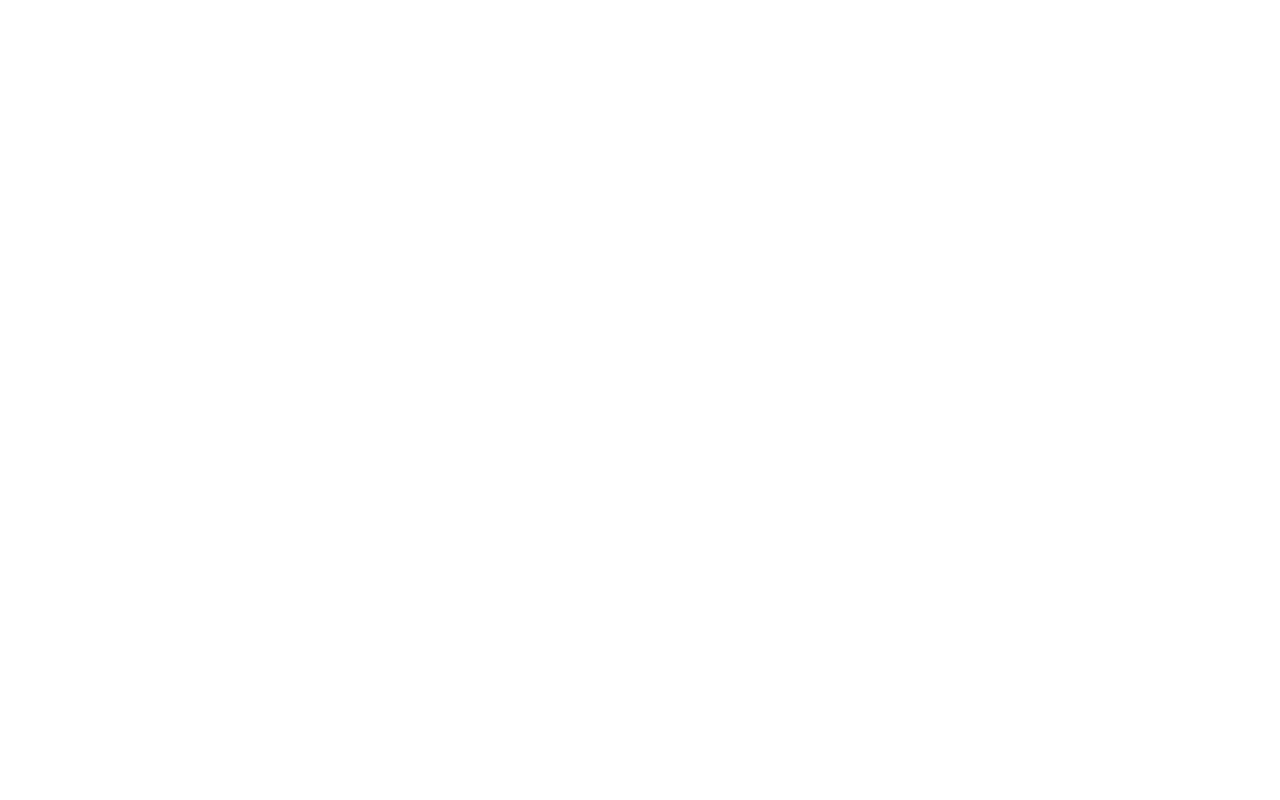
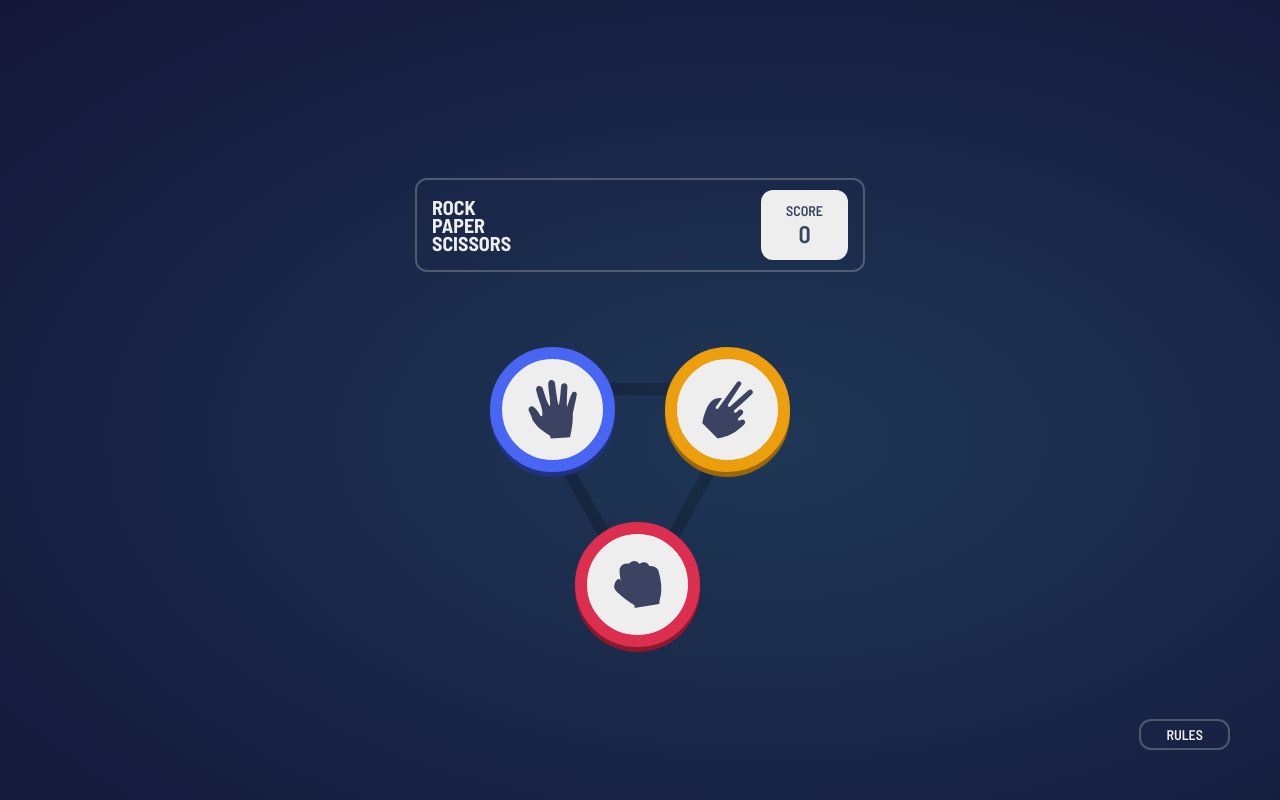
Before and after one commit to muriloviscondi/rock-paper-scissors-frontendmentor, a plain HTML site: page index.html in a window 1280 px wide. Drawn offline with Linux system fonts and the light colour scheme.

Commit message:
finalizando primeiro layout

```diff
--- a/css/style.css
+++ b/css/style.css
@@ -0,0 +1,205 @@
+@import url('https://fonts.googleapis.com/css2?family=Barlow+Semi+Condensed:wght@600;700&display=swap');
+
+:root {
+  --scissors-color: hsl(39, 89%, 49%) ;
+  --paper-color: hsl(230, 89%, 62%);
+  --rock-color: hsl(349, 71%, 52%);
+  --lizard-color: hsl(261, 73%, 60%);
+  --cyan-color: hsl(189, 59%, 53%);
+
+  --dark-text-color: hsl(229, 25%, 31%);
+  --score-text-color: hsl(229, 64%, 46%);
+  --header-outline-color: hsl(217, 16%, 45%);
+}
+
+/*=== GLOBAL ===*/
+
+* {
+  margin: 0;
+  padding: 0;
+  box-sizing: border-box;
+}
+
+body {
+  max-width: 100vw;
+  min-height: 100vh;
+  font-family: 'Barlow Semi Condensed', sans-serif;
+  background-image: radial-gradient(farthest-corner at 60% 55%, hsl(214, 47%, 23%), hsl(237, 49%, 15%));
+}
+
+p {
+  color: #eee;
+  text-transform: uppercase;
+}
+
+.flex-content {
+  display: flex;
+  flex-direction: row;
+  flex-wrap: nowrap;
+  align-items: center;
+}
+
+.game {
+  width: 100%;
+  min-height: 100vh;
+  position: relative;
+  flex-direction: column;
+  justify-content: center;
+}
+
+/*=== SCORE-GAME ===*/
+.score-game {
+  width: 450px;
+  margin: 0 auto;
+  padding: 10px 15px;
+  justify-content: space-between;
+  border: 2px solid rgba(204, 204, 204, 0.3);
+  border-radius: 12px;
+  cursor: default;
+}
+
+.rock-paper-scissors p {
+  line-height: 18px;
+  font-size: 20px;
+  font-weight: bold;
+}
+
+.border-score {
+  height: 70px;
+  flex-direction: column;
+  justify-content: center;
+  text-align: center;
+  font-size: 14px;
+  padding: 10px 25px;
+  border-radius: 12px;
+  background-color: #eee;
+}
+
+.border-score p {
+  color: var(--dark-text-color);
+}
+
+#score-player {
+  font-size: 24px;
+}
+
+/*=== BOARDER-GAME ===*/
+.boarder-game {
+  width: 250px;
+  height: 250px;
+  position: relative;
+  margin-top: 100px;
+  text-align: center;
+  background-image: url('/images/bg-triangle.svg');
+  background-size: 100%;
+  background-position: center;
+  background-repeat: no-repeat;
+}
+
+.icon-game {
+  width: 125px;
+  height: 125px;
+  margin: 0 auto;
+  border-radius: 50%;
+  background-color: #eee;
+  justify-content: center;
+  cursor: pointer;
+}
+
+.icon-game:hover {
+  opacity: 0.6;
+}
+
+#paper {
+  position: absolute;
+  top: -25px;
+  left: -25px;
+  border: 12px solid var(--paper-color);
+  box-shadow: 0px 5px 0px hsl(230, 59%, 32%);
+}
+
+#scissors {
+  position: absolute;
+  top: -25px;
+  right: -25px;
+  border: 12px solid var(--scissors-color);
+  box-shadow: 0px 5px 0px hsl(39, 89%, 32%);
+}
+
+#rock {
+  position: absolute;
+  bottom: -25px;
+  left: 60px;
+  border: 12px solid var(--rock-color);
+  box-shadow: 0px 5px 0px hsl(349, 71%, 32%);
+}
+
+#rules {
+  padding: 5px 25px;
+  position: absolute;
+  bottom: 50px;
+  right: 50px;
+  border-radius: 12px;
+  border: 2px solid rgba(204, 204, 204, 0.3);
+  cursor: pointer;
+}
+
+#rules:hover {
+  opacity: 0.6;
+}
+
+#rules p {
+  font-size: 14px;
+}
+
+/*=== MODAL-RULES ===*/
+.modal-rules {
+  width: 100vw;
+  height: 100vh;
+  position: absolute;
+  top: 0;
+  left: 0;
+  justify-content: center;
+  background-color: rgba(0, 0, 0, 0.4);
+
+  display: none;
+  opacity: 0;
+  visibility: hidden;
+}
+
+.active {
+  display: flex;
+  opacity: 1;
+  visibility: visible;
+}
+
+.card {
+  width: 365px;
+  height: 365px;
+  padding: 15px 25px;
+  background-color: #eee;
+  border-radius: 12px;
+}
+
+.title-close {
+  justify-content: space-between;
+  margin-bottom: 30px;
+}
+
+.title p {
+  color: var(--dark-text-color);
+  font-size: 25px;
+  font-weight: bold;
+}
+
+.close {
+  cursor: pointer;
+}
+
+.close i {
+  color: #777;
+}
+
+.modal-rules__rules {
+  text-align: center;
+}
--- a/index.html
+++ b/index.html
@@ -1,15 +1,63 @@
 <!DOCTYPE html>
 <html lang="en">
+
 <head>
   <meta charset="UTF-8">
   <meta name="viewport" content="width=device-width, initial-scale=1.0">
   <title>Rock Papper and Scissors</title>
 
+  <link href="https://fonts.googleapis.com/icon?family=Material+Icons" rel="stylesheet">
   <link rel="stylesheet" href="css/style.css">
 </head>
+
 <body>
+  <div class="game flex-content">
+    <div class="score-game flex-content">
+      <div class="rock-paper-scissors">
+        <p>rock</p>
+        <p>paper</p>
+        <p>scissors</p>
+      </div>
+      <div class="border-score flex-content">
+        <p>score</p>
+        <p id="score-player">0</p>
+      </div>
+    </div>
 
+    <div class="boarder-game">
 
+      <div id="paper" class="icon-game flex-content">
+        <img src="/images/icon-paper.svg" alt="image icon paper">
+      </div>
+      <div id="scissors" class="icon-game flex-content">
+        <img src="/images/icon-scissors.svg" alt="image icon scissors">
+      </div>
+      <div id="rock" class="icon-game flex-content">
+        <img src="/images/icon-rock.svg" alt="image icon rock">
+      </div>
+    </div>
+
+    <div id="rules" class="rules">
+      <p>rules</p>
+    </div>
+  </div>
+
+  <div class="modal-rules flex-content">
+    <div class="card">
+      <div class="title-close flex-content">
+        <div class="title">
+          <p>rules</p>
+        </div>
+        <div class="close">
+          <i class="material-icons">close</i>
+        </div>
+      </div>
+      <div class="modal-rules__rules">
+        <img src="/images/image-rules.svg" alt="image content rules">
+      </div>
+    </div>
+  </div>
   <script src="js/app.js"></script>
 </body>
+
 </html>
```
